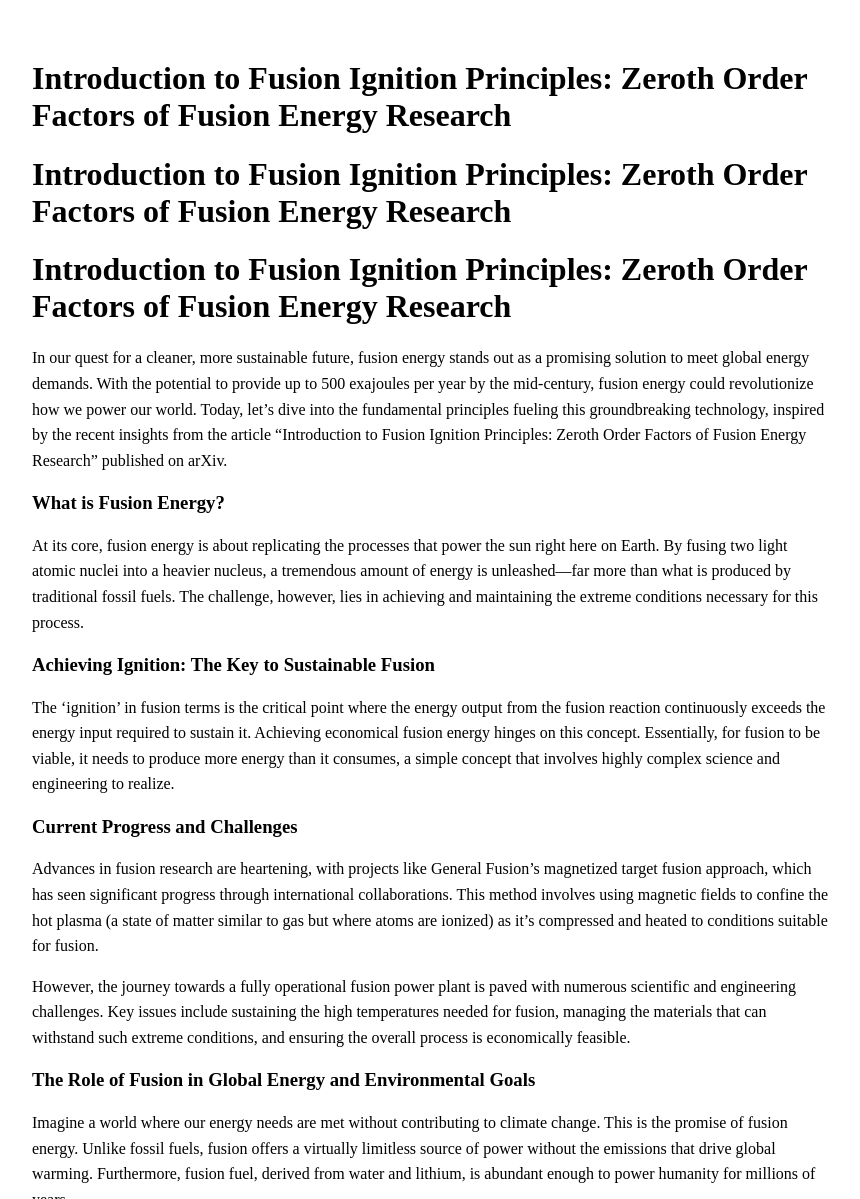
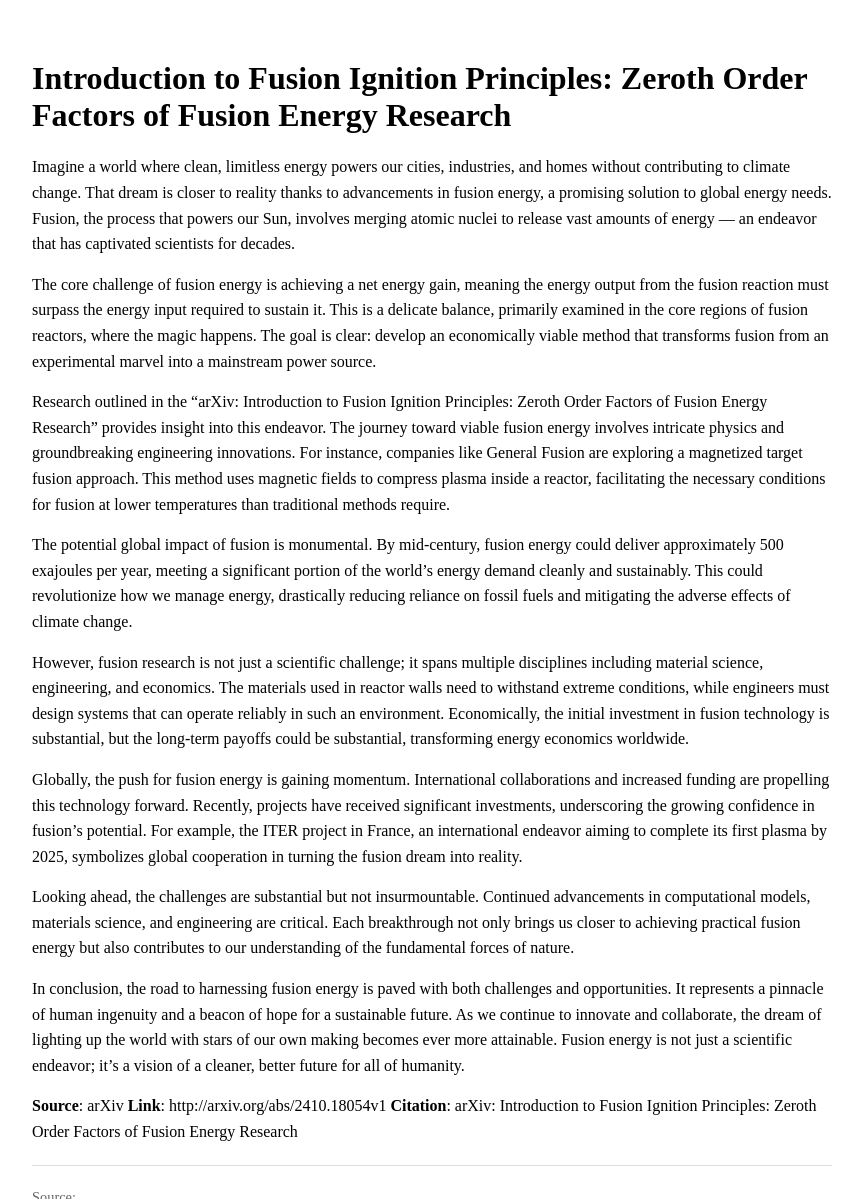
Before and after one commit to hyperpoint/hyperpoint.github.io, a Jekyll site: the page built from _posts/2024-10-01-1364424cde1a44945bbdd07886af8005-introduction-to-fusion-ignition-principles-zeroth-order-factors-of-fusion-energy-research.md, in a window 1280 px wide and 1400 px high. Shown: the part 201-1400 px from the top of the window, without its empty margins (208-1068 px from the left). Built offline with Jekyll 4.4.1, drawn with Linux system fonts in a browser that asks for light colours; some of the changed text lies outside the part shown.

Commit message:
Update blog post: Introduction to Fusion Ignition Principles: Zeroth Order Factors of Fusion Energy Research

```diff
--- a/_posts/2024-10-01-1364424cde1a44945bbdd07886af8005-introduction-to-fusion-ignition-principles-zeroth-order-factors-of-fusion-energy-research.md
+++ b/_posts/2024-10-01-1364424cde1a44945bbdd07886af8005-introduction-to-fusion-ignition-principles-zeroth-order-factors-of-fusion-energy-research.md
@@ -9,39 +9,21 @@ note: This article was generated with AI assistance using the Fusion Authority E
 collaboration: In collaboration with leading fusion research entities.
 ---
 
-# Introduction to Fusion Ignition Principles: Zeroth Order Factors of Fusion Energy Research
+Imagine a world where clean, limitless energy powers our cities, industries, and homes without contributing to climate change. That dream is closer to reality thanks to advancements in fusion energy, a promising solution to global energy needs. Fusion, the process that powers our Sun, involves merging atomic nuclei to release vast amounts of energy — an endeavor that has captivated scientists for decades.
 
-# Introduction to Fusion Ignition Principles: Zeroth Order Factors of Fusion Energy Research
+The core challenge of fusion energy is achieving a net energy gain, meaning the energy output from the fusion reaction must surpass the energy input required to sustain it. This is a delicate balance, primarily examined in the core regions of fusion reactors, where the magic happens. The goal is clear: develop an economically viable method that transforms fusion from an experimental marvel into a mainstream power source.
 
-In our quest for a cleaner, more sustainable future, fusion energy stands out as a promising solution to meet global energy demands. With the potential to provide up to 500 exajoules per year by the mid-century, fusion energy could revolutionize how we power our world. Today, let’s dive into the fundamental principles fueling this groundbreaking technology, inspired by the recent insights from the article "Introduction to Fusion Ignition Principles: Zeroth Order Factors of Fusion Energy Research" published on arXiv.
+Research outlined in the "arXiv: Introduction to Fusion Ignition Principles: Zeroth Order Factors of Fusion Energy Research" provides insight into this endeavor. The journey toward viable fusion energy involves intricate physics and groundbreaking engineering innovations. For instance, companies like General Fusion are exploring a magnetized target fusion approach. This method uses magnetic fields to compress plasma inside a reactor, facilitating the necessary conditions for fusion at lower temperatures than traditional methods require.
 
-### What is Fusion Energy?
+The potential global impact of fusion is monumental. By mid-century, fusion energy could deliver approximately 500 exajoules per year, meeting a significant portion of the world's energy demand cleanly and sustainably. This could revolutionize how we manage energy, drastically reducing reliance on fossil fuels and mitigating the adverse effects of climate change.
 
-At its core, fusion energy is about replicating the processes that power the sun right here on Earth. By fusing two light atomic nuclei into a heavier nucleus, a tremendous amount of energy is unleashed—far more than what is produced by traditional fossil fuels. The challenge, however, lies in achieving and maintaining the extreme conditions necessary for this process.
+However, fusion research is not just a scientific challenge; it spans multiple disciplines including material science, engineering, and economics. The materials used in reactor walls need to withstand extreme conditions, while engineers must design systems that can operate reliably in such an environment. Economically, the initial investment in fusion technology is substantial, but the long-term payoffs could be substantial, transforming energy economics worldwide.
 
-### Achieving Ignition: The Key to Sustainable Fusion
+Globally, the push for fusion energy is gaining momentum. International collaborations and increased funding are propelling this technology forward. Recently, projects have received significant investments, underscoring the growing confidence in fusion's potential. For example, the ITER project in France, an international endeavor aiming to complete its first plasma by 2025, symbolizes global cooperation in turning the fusion dream into reality.
 
-The 'ignition' in fusion terms is the critical point where the energy output from the fusion reaction continuously exceeds the energy input required to sustain it. Achieving economical fusion energy hinges on this concept. Essentially, for fusion to be viable, it needs to produce more energy than it consumes, a simple concept that involves highly complex science and engineering to realize.
+Looking ahead, the challenges are substantial but not insurmountable. Continued advancements in computational models, materials science, and engineering are critical. Each breakthrough not only brings us closer to achieving practical fusion energy but also contributes to our understanding of the fundamental forces of nature.
 
-### Current Progress and Challenges
-
-Advances in fusion research are heartening, with projects like General Fusion’s magnetized target fusion approach, which has seen significant progress through international collaborations. This method involves using magnetic fields to confine the hot plasma (a state of matter similar to gas but where atoms are ionized) as it’s compressed and heated to conditions suitable for fusion.
-
-However, the journey towards a fully operational fusion power plant is paved with numerous scientific and engineering challenges. Key issues include sustaining the high temperatures needed for fusion, managing the materials that can withstand such extreme conditions, and ensuring the overall process is economically feasible.
-
-### The Role of Fusion in Global Energy and Environmental Goals
-
-Imagine a world where our energy needs are met without contributing to climate change. This is the promise of fusion energy. Unlike fossil fuels, fusion offers a virtually limitless source of power without the emissions that drive global warming. Furthermore, fusion fuel, derived from water and lithium, is abundant enough to power humanity for millions of years.
-
-Fusion energy also provides a more consistent output compared to other renewable sources like solar and wind, which are dependent on weather conditions. This stability makes fusion an attractive option for meeting base-load energy demand globally.
-
-### Looking Forward
-
-With the global energy demand expected to increase significantly in the coming decades, the importance of progressing in fusion energy research cannot be overstated. Funding in fusion research is crucial, as demonstrated by recent investments like the $500 million initiative by the European Union to advance fusion technologies.
-
-By pushing the boundaries of what’s possible in fusion science and overcoming the technical and economic challenges, we step closer to a sustainable energy future. The potential for fusion energy to help achieve environmental goals while providing a stable and abundant energy source is an inspiring vision—one that could change the face of global energy and set us on a path to a cleaner, greener planet.
-
-Stay tuned, and continue to support and follow advancements in fusion energy, a cornerstone for tomorrow’s sustainable world.
+In conclusion, the road to harnessing fusion energy is paved with both challenges and opportunities. It represents a pinnacle of human ingenuity and a beacon of hope for a sustainable future. As we continue to innovate and collaborate, the dream of lighting up the world with stars of our own making becomes ever more attainable. Fusion energy is not just a scientific endeavor; it's a vision of a cleaner, better future for all of humanity.
 
 **Source**: arXiv
 **Link**: http://arxiv.org/abs/2410.18054v1
```
Also changed, not shown: other parts of _posts/2024-10-01-1364424cde1a44945bbdd07886af8005-introduction-to-fusion-ignition-principles-zeroth-order-factors-of-fusion-energy-research.md (+1 -1 lines).
